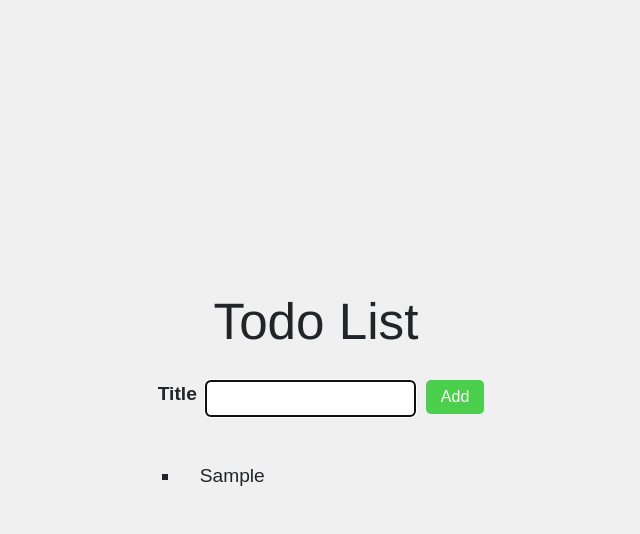
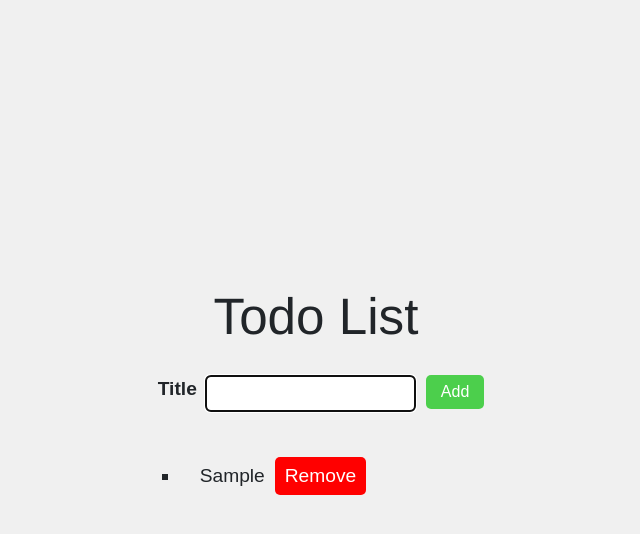
Before and after one commit to risquaMussa/react-todo, a React (Vite) app in the folder todo/: page / in a window 1280 px wide. Both pictures are taken after typing "Sample" into the empty fields and a click on the button "Add". Shown: the top 534 px of the page, without its empty margins (324-964 px from the left). Built offline with nearby package versions, Linux system fonts and the light colour scheme.

Commit message:
Add Remove Button to List Items

```diff
--- a/todo/src/App.jsx
+++ b/todo/src/App.jsx
@@ -20,11 +20,16 @@ function App() {
     setTodoList([...todoList, newTodo]);
   };
 
+  function removeTodo(id) {
+    const filteredtodo = todoList.filter((todo) => todo.id !== id);
+    setTodoList(filteredtodo);
+  }
+
   return (
     <div>
       <h1>Todo List</h1>
       <AddTodoForm onAddToDo={addTodo} />
-      <TodoList todoList={todoList} />
+      <TodoList onRemoveTodo={removeTodo} todoList={todoList} />
     </div>
   );
 }
--- a/todo/src/TodoList.jsx
+++ b/todo/src/TodoList.jsx
@@ -1,7 +1,7 @@
 import React from "react";
 import TodoListItem from "./TodoListItem";
 
-function TodoList({ todoList }) {
+function TodoList({ todoList, onRemoveTodo }) {
   // const todoList = [
   //   { id: 1, title: "Complete assignemnt" },
   //   { id: 2, title: "Buy groceries" },
@@ -11,7 +11,7 @@ function TodoList({ todoList }) {
     <div>
       <ul>
         {todoList.map((todo) => (
-          <TodoListItem key={todo.id} todo={todo} />
+          <TodoListItem key={todo.id} todo={todo} onRemoveTodo={onRemoveTodo} />
         ))}
       </ul>
     </div>
--- a/todo/src/TodoListItem.jsx
+++ b/todo/src/TodoListItem.jsx
@@ -1,8 +1,27 @@
 import React from "react";
-const TodoListItem = ({ todo }) => {
+const TodoListItem = ({ todo, onRemoveTodo }) => {
+  function clickHandler() {
+    onRemoveTodo(todo.id);
+  }
+
+  const buttonStyle = {
+    backgroundColor: "red",
+    color: "white",
+    border: "none",
+    borderRadius: "5px",
+    padding: "5px 10px",
+    cursor: "pointer",
+    marginLeft: "10px",
+  };
+
   return (
     <>
-      <li className="todo-title">{todo.title}</li>
+      <li className="todo-title">
+        {todo.title}
+        <button style={buttonStyle} onClick={clickHandler}>
+          Remove
+        </button>
+      </li>
     </>
   );
 };
```
